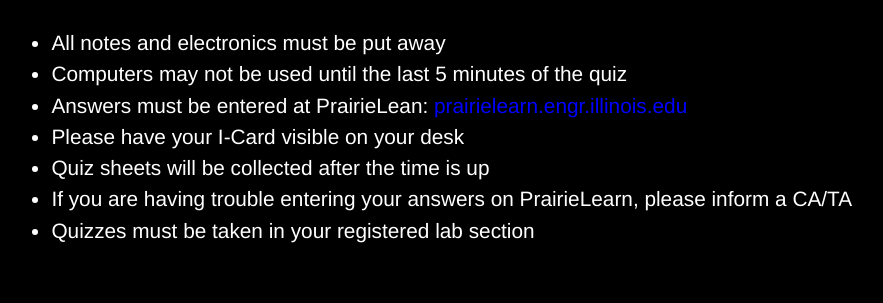
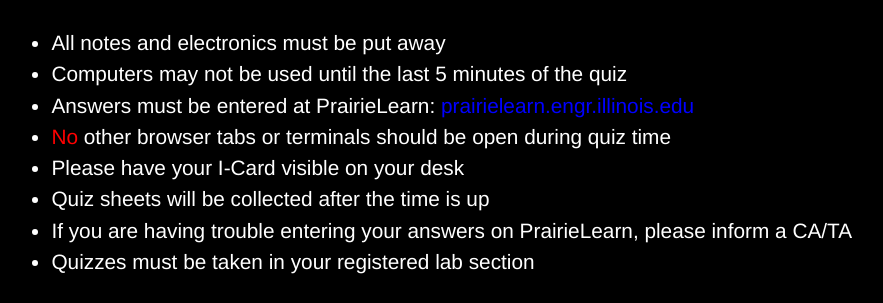
Before and after one commit to shreyas208/CS225LabClock, a plain HTML site: page index.html in a window 1280 px wide. Shown: the part 497-800 px from the top of the page, without its empty margins (91-974 px from the left). Drawn offline with Linux system fonts and the light colour scheme.

Commit message:
Fixed typo and added lab policy

```diff
--- a/index.html
+++ b/index.html
@@ -229,7 +229,8 @@
 <ul>
     <li>All notes and electronics must be put away</li>
     <li>Computers may not be used until the last 5 minutes of the quiz</li>
-    <li>Answers must be entered at PrairieLean: <span style="color: blue;">prairielearn.engr.illinois.edu</span></li>
+    <li>Answers must be entered at PrairieLearn: <span style="color: blue;">prairielearn.engr.illinois.edu</span></li>
+    <li><span style="color: red;">No</span> other browser tabs or terminals should be open during quiz time</li>
     <li>Please have your I-Card visible on your desk</li>
     <li>Quiz sheets will be collected after the time is up</li>
     <li>If you are having trouble entering your answers on PrairieLearn, please inform a CA/TA</li>
```
